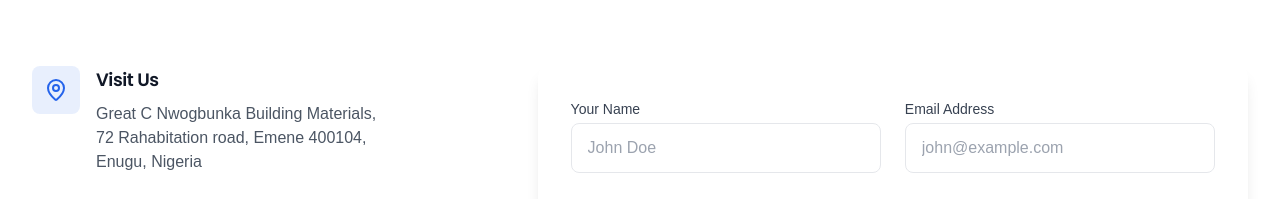
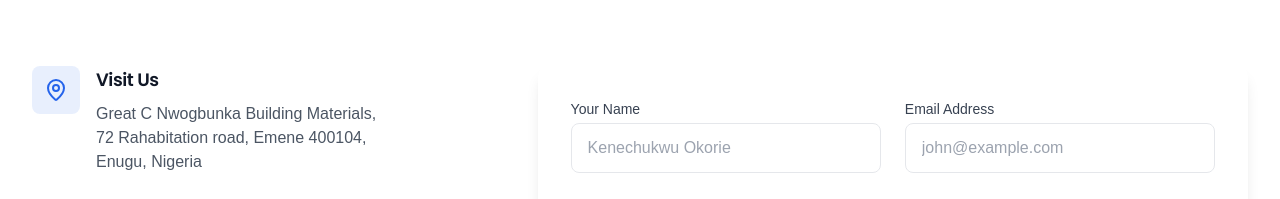
Before and after one commit to WilliamsChukwuma/great-c-nwogbunka, a React (Vite) app: page / in a window 1280 px wide. Shown: the part 5648-5847 px from the top of the page. Built offline with nearby package versions, Linux system fonts and the light colour scheme.

Commit message:
Update contact form placeholder
Update the placeholder text in the contact form from "John Doe" to "Kenechukwu Okorie".

```diff
--- a/src/components/ui/contact.tsx
+++ b/src/components/ui/contact.tsx
@@ -1,4 +1,3 @@
-
 import { useRef, useState, useEffect } from 'react';
 import { Send, MapPin, Phone, Mail } from 'lucide-react';
 import { Button } from './button';
@@ -42,25 +41,20 @@ const Contact = () => {
   const handleSubmit = (e: React.FormEvent) => {
     e.preventDefault();
 
-    // Prepare message content
     const messageContent = `New Inquiry from ${formState.name}:\n
 Phone: ${formState.phone}\n
 Email: ${formState.email}\n
 Message: ${formState.message}`;
 
-    // Create SMS links for both numbers
     const smsLink1 = `sms:+2348035051715?body=${encodeURIComponent(messageContent)}`;
     const smsLink2 = `sms:+2347066077173?body=${encodeURIComponent(messageContent)}`;
 
-    // Open first SMS link
     window.open(smsLink1, '_blank');
 
-    // After a short delay, open second SMS link
     setTimeout(() => {
       window.open(smsLink2, '_blank');
     }, 500);
 
-    // Reset form
     setFormState({
       name: '',
       email: '',
@@ -185,7 +179,7 @@ Message: ${formState.message}`;
                     onChange={handleChange}
                     required
                     className="w-full px-4 py-3 rounded-lg border border-gray-200 focus:ring-2 focus:ring-primary focus:border-primary transition-all outline-none"
-                    placeholder="John Doe"
+                    placeholder="Kenechukwu Okorie"
                   />
                 </div>
                 <div>
```
